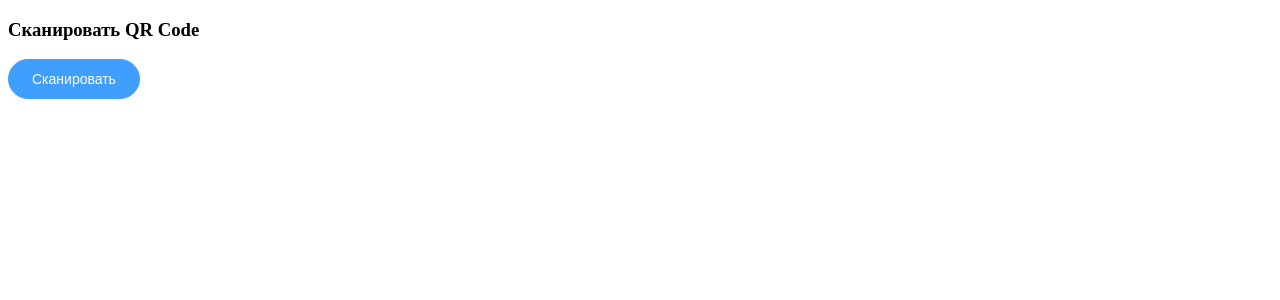
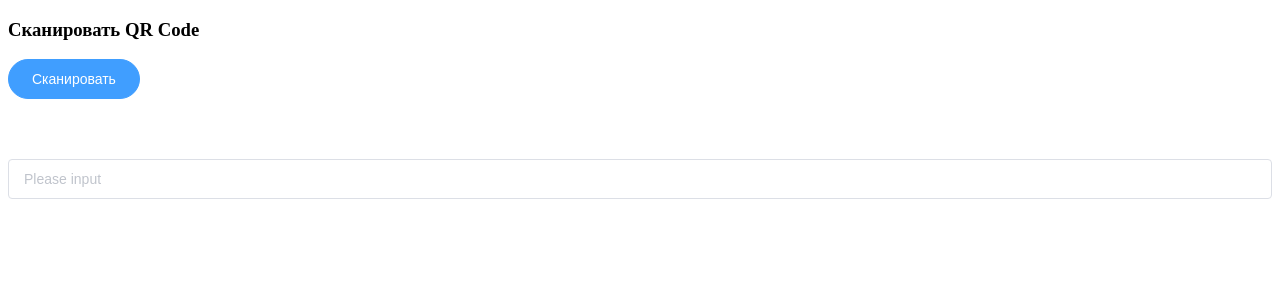
Before and after one commit to 404region/qr_code_test, a Nuxt app: page / in a window 1280 px wide. Shown: the top 300 px of the page. Built offline with nearby package versions, Linux system fonts and the light colour scheme.

Commit message:
Убрала if у нипута

```diff
--- a/components/QrCode.vue
+++ b/components/QrCode.vue
@@ -6,7 +6,7 @@
             <div id="reader" class="reader"></div>
         </div>
         <el-button v-if="scanCloseShow" @click="scanEnd" type="warning" round>Завершить</el-button>
-        <el-input v-if="qrCodeInputShow" placeholder="Please input" v-model="qrCodeText"></el-input>
+        <el-input placeholder="Please input" v-model="qrCodeText"></el-input>
     </div>
 </template>
 
```
